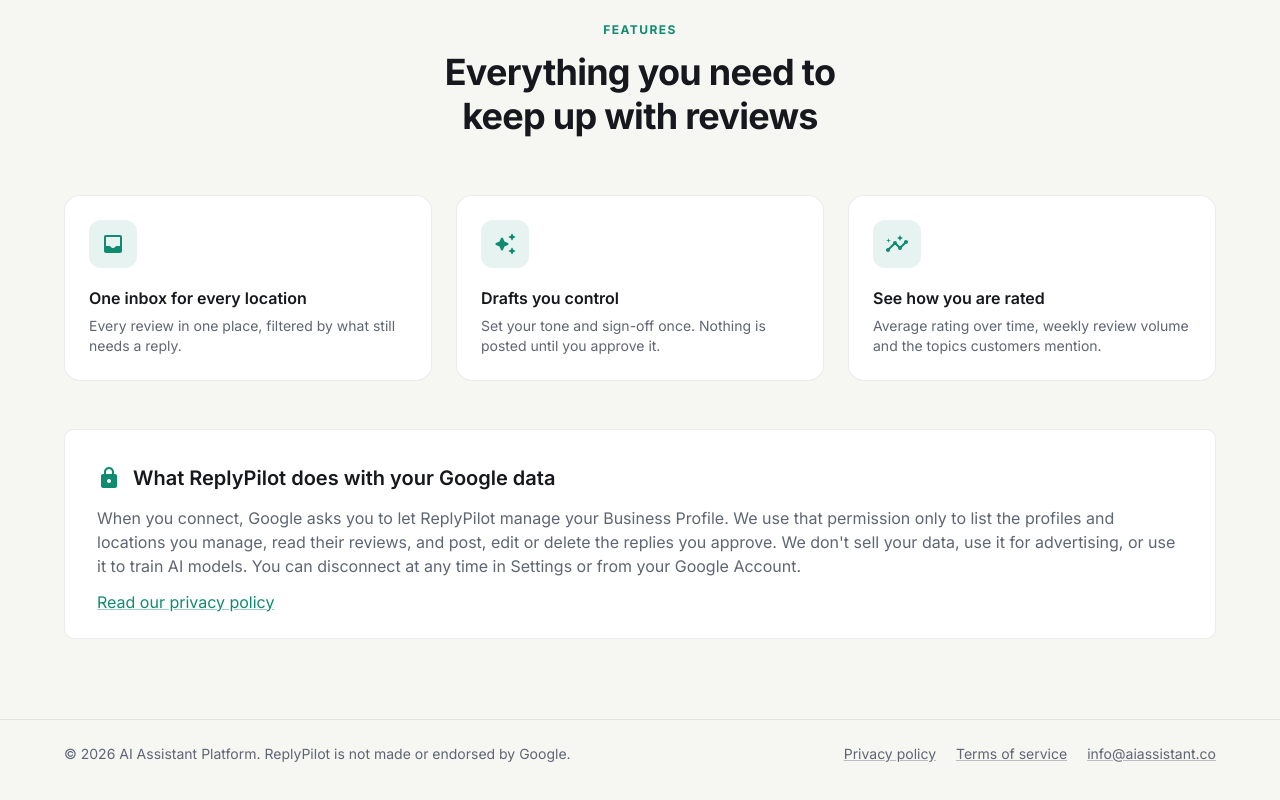
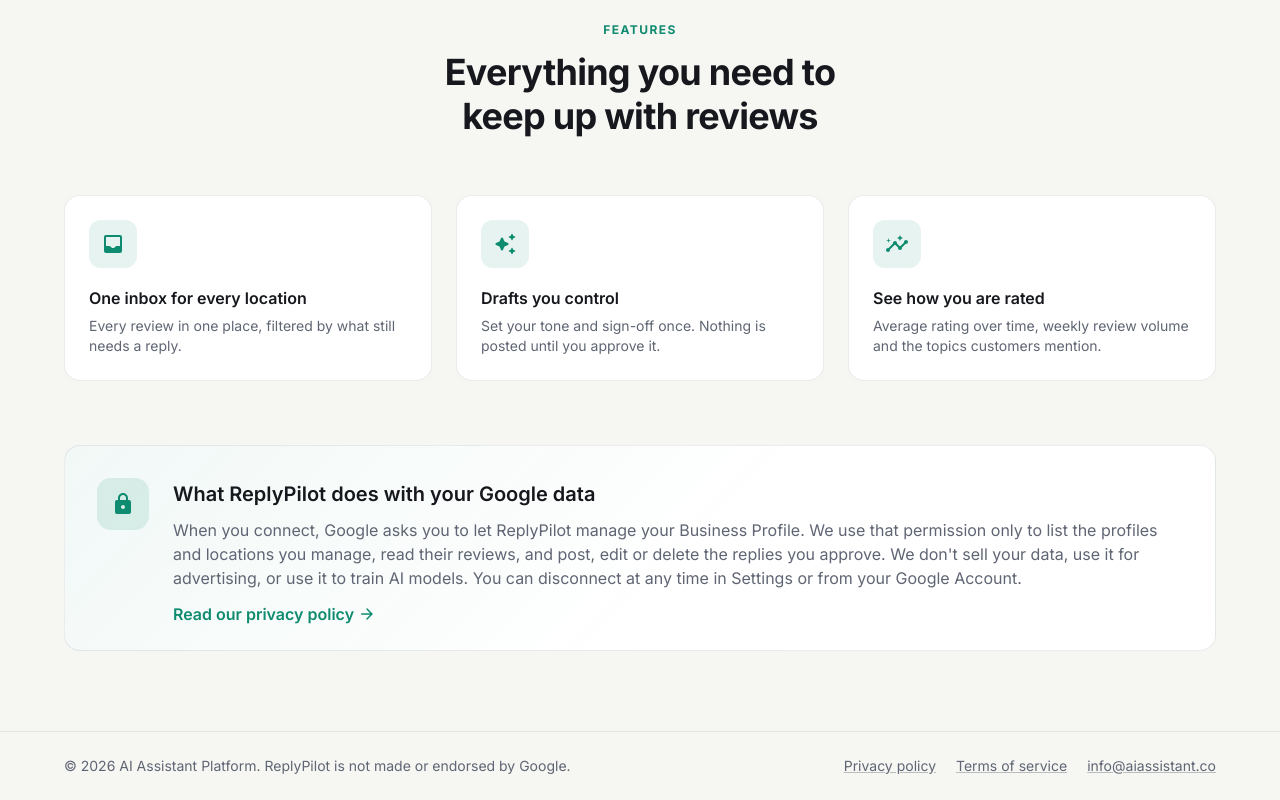
Before and after one commit to Smart-Assistant-ai/Google-Reviews-Automation, a React (Vite) app in the folder apps/web/: page / in a window 1280 px wide. Shown: the part 1253-2053 px from the top of the page. Built offline with nearby package versions, Linux system fonts and the light colour scheme; no server answers.

Commit message:
feat(web): give the Google data note an icon tile, a soft tint and a link arrow

```diff
--- a/apps/web/src/pages/Landing.tsx
+++ b/apps/web/src/pages/Landing.tsx
@@ -1,3 +1,4 @@
+import ArrowForwardRoundedIcon from '@mui/icons-material/ArrowForwardRounded';
 import AutoAwesomeRoundedIcon from '@mui/icons-material/AutoAwesomeRounded';
 import CheckRoundedIcon from '@mui/icons-material/CheckRounded';
 import GroupsRoundedIcon from '@mui/icons-material/GroupsRounded';
@@ -361,25 +362,60 @@ export default function Landing() {
           ))}
         </Grid>
 
-        <Reveal sx={{ mt: 6 }}>
-          <Card variant="outlined">
+        <Reveal sx={{ mt: { xs: 6, md: 8 } }}>
+          <Card
+            sx={(theme) => ({
+              borderRadius: '16px',
+              backgroundImage: `linear-gradient(135deg, ${alpha(theme.palette.primary.main, theme.palette.mode === 'dark' ? 0.1 : 0.06)}, transparent 55%)`,
+            })}
+          >
             <CardContent sx={{ p: { xs: 3, md: 4 } }}>
-              <Stack direction="row" spacing={1.5} alignItems="center">
-                <LockRoundedIcon color="primary" />
-                <Typography variant="h6" component="h2">
-                  What ReplyPilot does with your Google data
-                </Typography>
+              <Stack direction={{ xs: 'column', sm: 'row' }} spacing={{ xs: 2, sm: 3 }}>
+                <Box
+                  sx={(theme) => ({
+                    flexShrink: 0,
+                    width: 52,
+                    height: 52,
+                    borderRadius: '14px',
+                    display: 'grid',
+                    placeItems: 'center',
+                    color: 'primary.main',
+                    bgcolor: alpha(theme.palette.primary.main, 0.12),
+                  })}
+                >
+                  <LockRoundedIcon />
+                </Box>
+                <Box>
+                  {/* Google's verification reads this, so keep the wording exact. */}
+                  <Typography variant="h6" component="h2">
+                    What ReplyPilot does with your Google data
+                  </Typography>
+                  <Typography color="text.secondary" sx={{ mt: 1 }}>
+                    When you connect, Google asks you to let ReplyPilot manage your Business
+                    Profile. We use that permission only to list the profiles and locations you
+                    manage, read their reviews, and post, edit or delete the replies you approve. We
+                    don&apos;t sell your data, use it for advertising, or use it to train AI models.
+                    You can disconnect at any time in Settings or from your Google Account.
+                  </Typography>
+                  <Link
+                    component={RouterLink}
+                    to="/privacy"
+                    underline="hover"
+                    sx={{
+                      display: 'inline-flex',
+                      alignItems: 'center',
+                      gap: 0.5,
+                      mt: 1.5,
+                      fontWeight: 600,
+                      '& svg': { fontSize: 18, transition: `transform 200ms ${EASE_OUT}` },
+                      '&:hover svg': { transform: 'translateX(3px)' },
+                    }}
+                  >
+                    Read our privacy policy
+                    <ArrowForwardRoundedIcon />
+                  </Link>
+                </Box>
               </Stack>
-              <Typography color="text.secondary" sx={{ mt: 1.5 }}>
-                When you connect, Google asks you to let ReplyPilot manage your Business Profile. We
-                use that permission only to list the profiles and locations you manage, read their
-                reviews, and post, edit or delete the replies you approve. We don&apos;t sell your
-                data, use it for advertising, or use it to train AI models. You can disconnect at
-                any time in Settings or from your Google Account.
-              </Typography>
-              <Link component={RouterLink} to="/privacy" sx={{ display: 'inline-block', mt: 1.5 }}>
-                Read our privacy policy
-              </Link>
             </CardContent>
           </Card>
         </Reveal>
```
